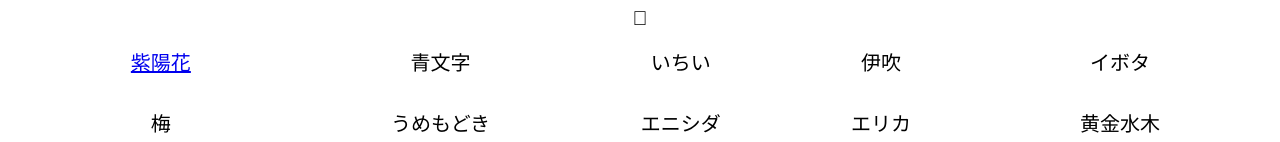
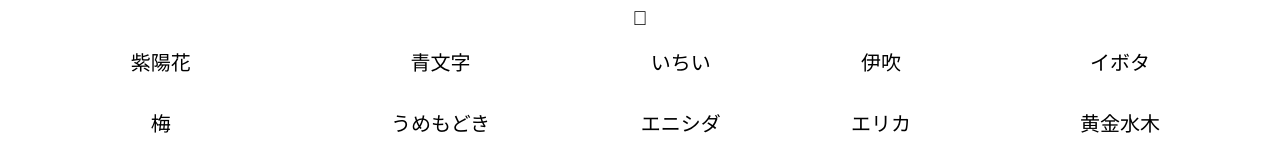
Before and after one commit to hanamanta0803/mykado_type, a plain HTML site: page index.html in a window 1280 px wide. Shown: the part 283-425 px from the top of the page. Drawn offline with Linux system fonts and the light colour scheme.

Commit message:
Add files via upload

```diff
--- a/index.html
+++ b/index.html
@@ -81,7 +81,7 @@
           <div id="first_tab01" class="cp_tabpanel">
             <table>
               <tr>
-                <td><a href="https://ja.wikipedia.org/wiki/%E3%82%A2%E3%82%B8%E3%82%B5%E3%82%A4">紫陽花</a></td>
+                <td><a href="https://ja.wikipedia.org/wiki/%E3%82%A2%E3%82%B8%E3%82%B5%E3%82%A4" target="_blank">紫陽花</a></td>
                 <td>青文字</td>
                 <td>いちい</td>
                 <td>伊吹</td>
--- a/mykado_type.css
+++ b/mykado_type.css
@@ -127,6 +127,11 @@ td {
   cursor: pointer;
 }
 
+td a{
+  color: black;
+  text-decoration: none;
+}
+
 @media (max-width: 480px) {
   .title{
     font-size: 36px;
```
